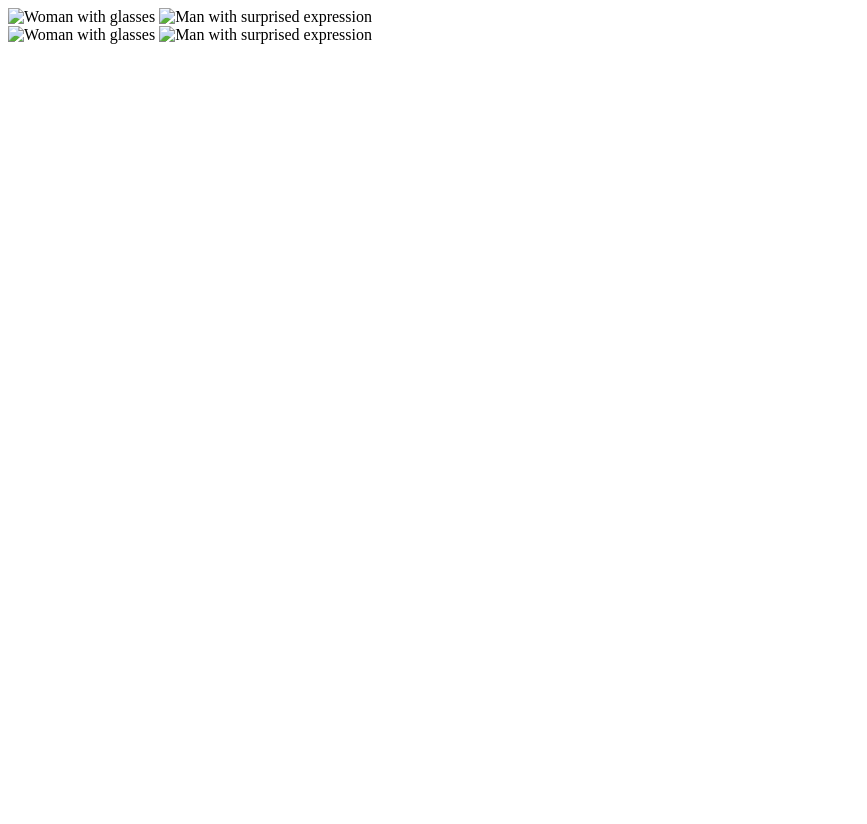
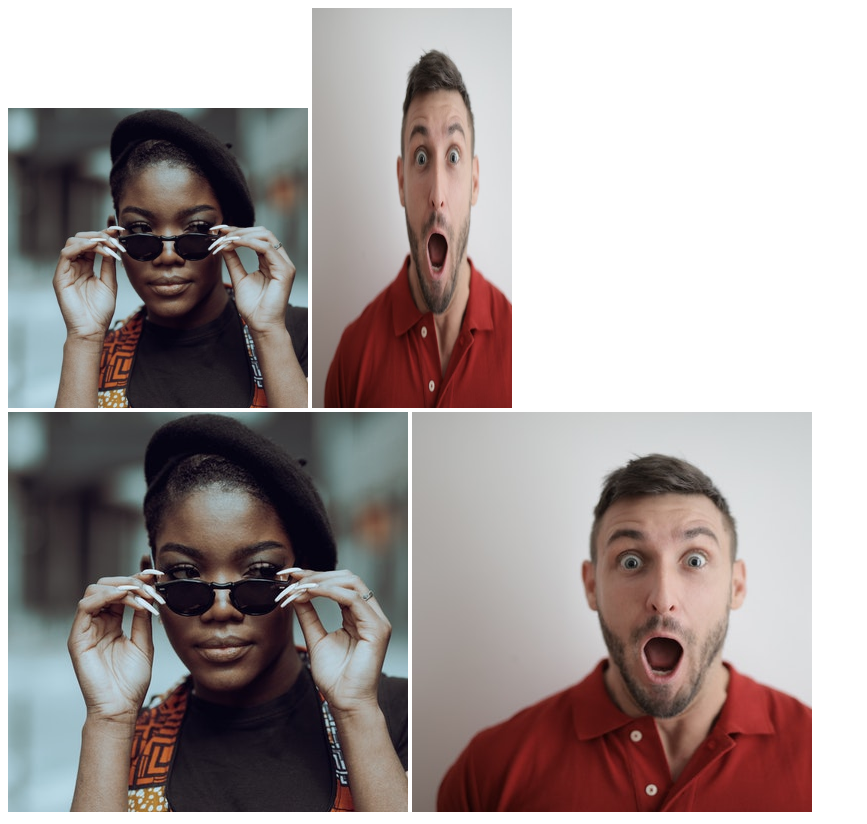
Before and after one commit to TheChirag356/Odin-Project-Practice-Repository, a plain HTML site: page Foundations/CSS Exercises/04-chaining-selectors/index.html in a window 1280 px wide. Shown: the whole page, without its empty margins (0-867 px from the left). Before the commit the page ends 800 px from the top, so only its background shows below. Drawn offline with Linux system fonts and the light colour scheme.

Commit message:
Solved 04-chaining-selectors

```diff
--- a/Foundations/CSS Exercises/04-chaining-selectors/index.html
+++ b/Foundations/CSS Exercises/04-chaining-selectors/index.html
@@ -8,16 +8,13 @@
     <link rel="stylesheet" href="style.css">
   </head>
   <body>
-    <!-- Check image source path. Review Foundations lesson - Links and Images -->
-    <!-- Use the classes BELOW this line -->
     <div>
-      <img class="avatar proportioned" src="" alt="Woman with glasses">
-      <img class="avatar distorted" src="" alt="Man with surprised expression">
+      <img class="avatar proportioned" src="./images/pexels-katho-mutodo-8434791.jpg" alt="Woman with glasses">
+      <img class="avatar distorted" src="./images/pexels-andrea-piacquadio-3777931.jpg" alt="Man with surprised expression">
     </div>
-    <!-- Use the classes ABOVE this line -->
     <div>
-      <img class="original proportioned" src="" alt="Woman with glasses">
-      <img class="original distorted" src="" alt="Man with surprised expression">
+      <img class="original proportioned" src="./images/pexels-katho-mutodo-8434791.jpg" alt="Woman with glasses">
+      <img class="original distorted" src="./images/pexels-andrea-piacquadio-3777931.jpg" alt="Man with surprised expression">
     </div>
   </body>
 </html>
--- a/Foundations/CSS Exercises/04-chaining-selectors/solution/solution.css
+++ /dev/null
@@ -1,9 +0,0 @@
-.avatar.proportioned {
-  height: auto;
-  width: 300px;
-}
-
-.avatar.distorted {
-  height: 400px;
-  width: 200px;
-}
--- a/Foundations/CSS Exercises/04-chaining-selectors/style.css
+++ b/Foundations/CSS Exercises/04-chaining-selectors/style.css
@@ -1 +1,9 @@
-/* Add CSS Styling */
+.avatar.proportioned {
+  width: 300px;
+  height: auto;
+}
+
+.avatar.distorted {
+  width: 200px;
+  height: 400px;
+}
```
Also changed, not shown: Foundations/CSS Exercises/04-chaining-selectors/solution/solution.html (deleted, +0 -20 lines), Foundations/CSS Exercises/04-chaining-selectors/images/pexels-andrea-piacquadio-3777931.jpg (renamed from Foundations/CSS Exercises/04-chaining-selectors/pexels-andrea-piacquadio-3777931.jpg), Foundations/CSS Exercises/04-chaining-selectors/images/pexels-katho-mutodo-8434791.jpg (renamed from Foundations/CSS Exercises/04-chaining-selectors/pexels-katho-mutodo-8434791.jpg), Foundations/CSS Exercises/04-chaining-selectors/solution/images/pexels-andrea-piacquadio-3777931.jpg (deleted), Foundations/CSS Exercises/04-chaining-selectors/solution/images/pexels-katho-mutodo-8434791.jpg (deleted).
